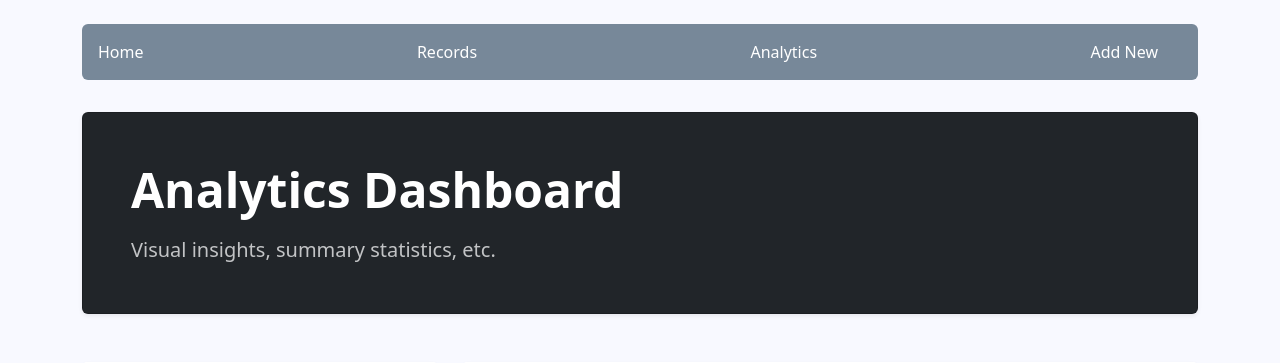
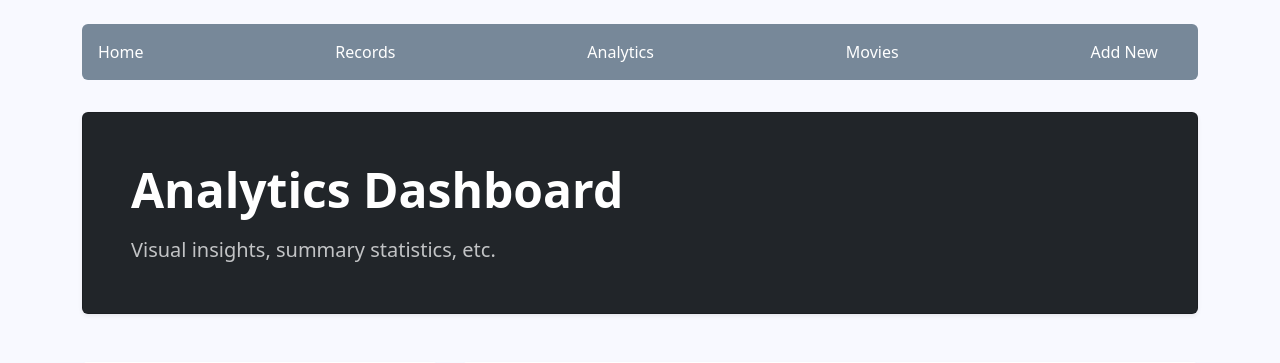
Before and after one commit to rmedrano21955/cis4930-sp26-project-group-08, a Django app: page /analytics/ in a window 1280 px wide. Shown: the top 363 px of the page. Run offline with Django 5.2, Linux system fonts and the light colour scheme.

Commit message:
Add files via upload

```diff
--- a/project3/core/templates/core/base.html
+++ b/project3/core/templates/core/base.html
@@ -13,6 +13,7 @@
         <a href="{% url 'home' %}">Home</a>
         <a href="{% url 'record-list' %}">Records</a>
         <a href="{% url 'analytics' %}">Analytics</a>
+        <a href="{% url 'movie-list' %}">Movies</a>
         <a href="{% url 'record-add' %}">Add New</a>
     </nav>
 
```
